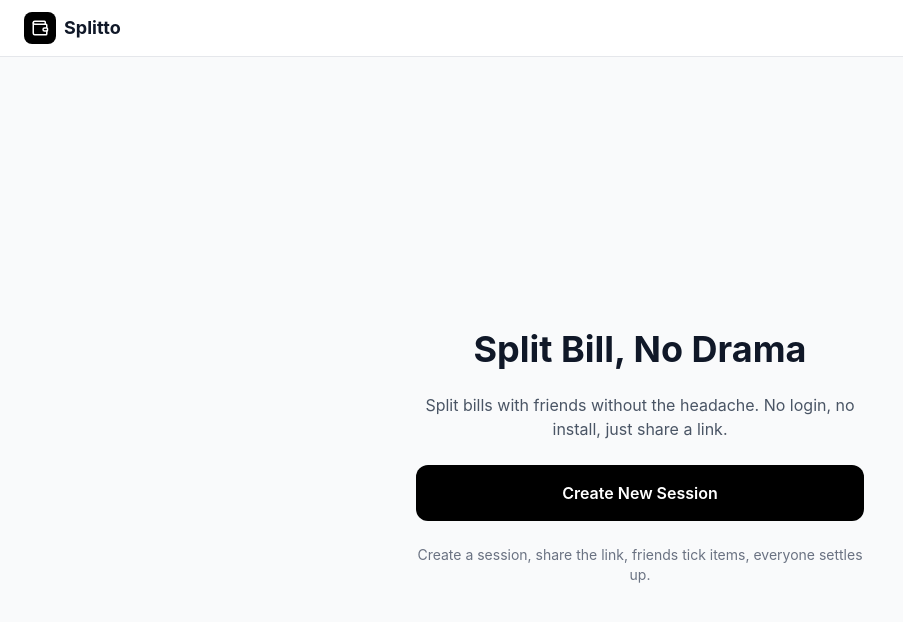
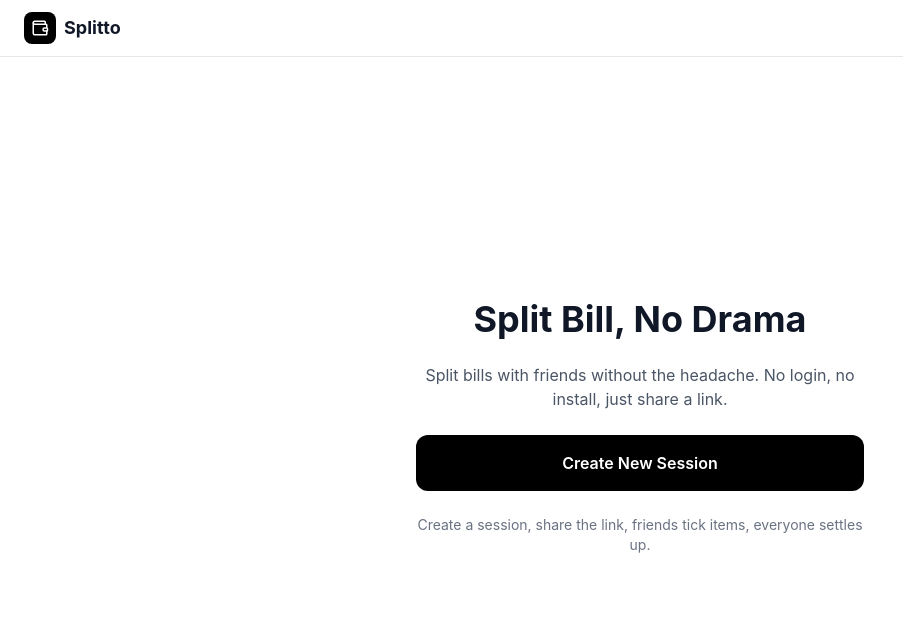
Before and after one commit to adammianhe/expense-splitter, a Next.js app: page / in a window 1280 px wide. Shown: the top 622 px of the page, without its empty margins (0-903 px from the left). Built offline with nearby package versions, Linux system fonts and the light colour scheme.

Commit message:
lock scroll homepage

```diff
--- a/app/globals.css
+++ b/app/globals.css
@@ -47,3 +47,9 @@ textarea::placeholder {
 button {
   -webkit-tap-highlight-color: transparent;
 }
+
+/* Prevent iOS rubber-band overscroll */
+html, body {
+  overscroll-behavior-y: none;
+  -webkit-overflow-scrolling: auto;
+}
--- a/app/page.tsx
+++ b/app/page.tsx
@@ -7,7 +7,7 @@ export default function HomePage() {
   return (
     <>
     <AppHeader />
-    <main className="min-h-screen flex flex-col items-center justify-center p-6 bg-gray-50">
+    <main className="h-[calc(100dvh-60px)] flex flex-col items-center justify-center p-6 overflow-hidden">
       <div className="max-w-md w-full text-center space-y-6">
         <h1 className="text-4xl font-bold text-gray-900">
           Split Bill, No Drama
```
